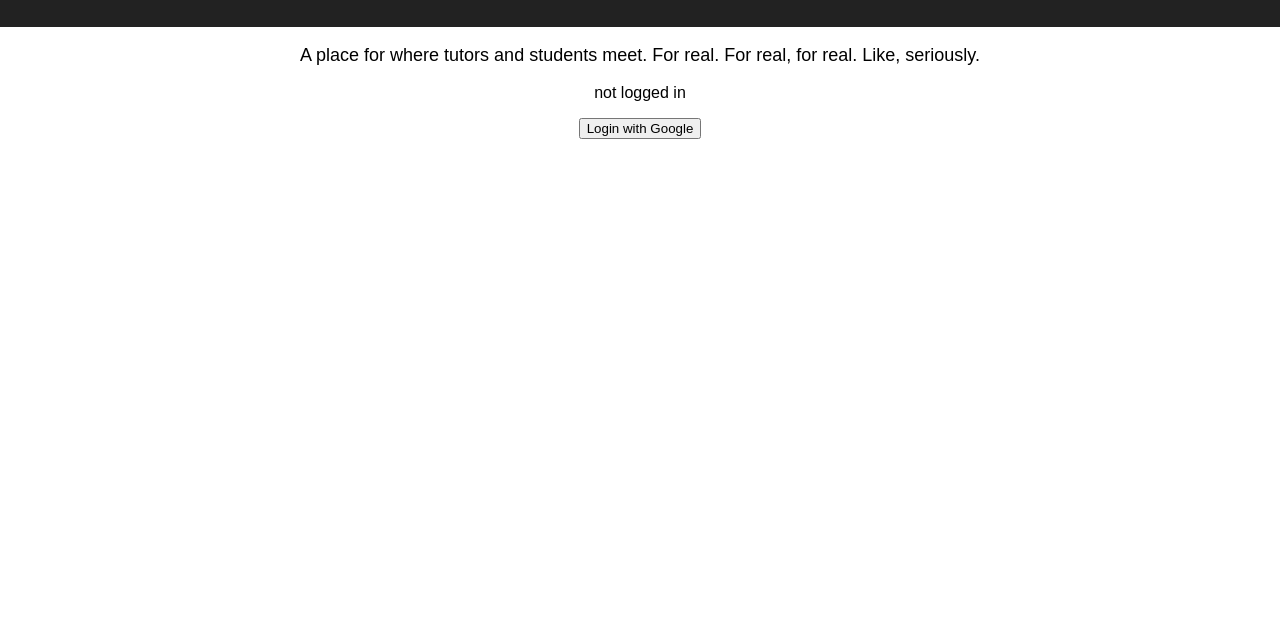
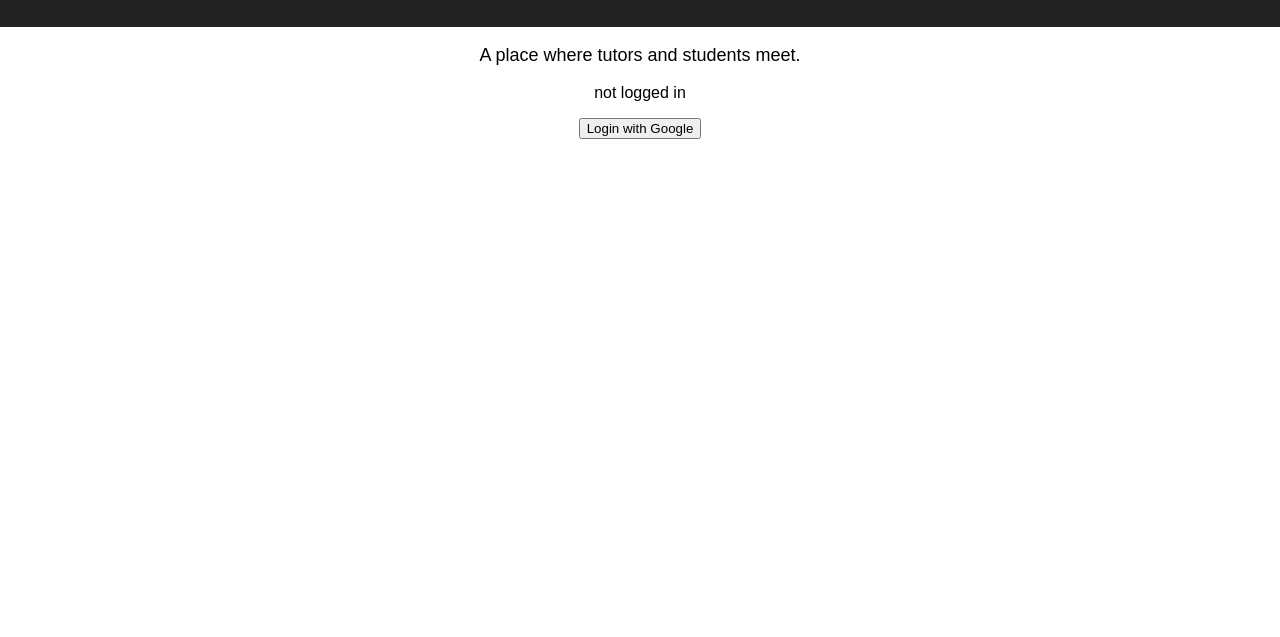
Before and after one commit to ashishdommety/tutor-times, a React app in the folder client/: page / in a window 1280 px wide. Shown: the part 163-800 px from the top of the page. Built offline with nearby package versions, Linux system fonts and the light colour scheme.

Commit message:
change message

```diff
--- a/client/src/presentation/Home/Home.js
+++ b/client/src/presentation/Home/Home.js
@@ -10,7 +10,7 @@ const Home = (props) => {
           <h1 className="App-title">Welcome to Tutor Time</h1>
         </header>
         <p className="App-intro">
-          A place for where tutors and students meet. For real. For real, for real. Like, seriously.
+          A place where tutors and students meet.
         </p>
         <p>{props.status}</p>
         <button
```
Also changed, not shown: client/build/asset-manifest.json, client/build/index.html, client/build/service-worker.js, 4 other files.
